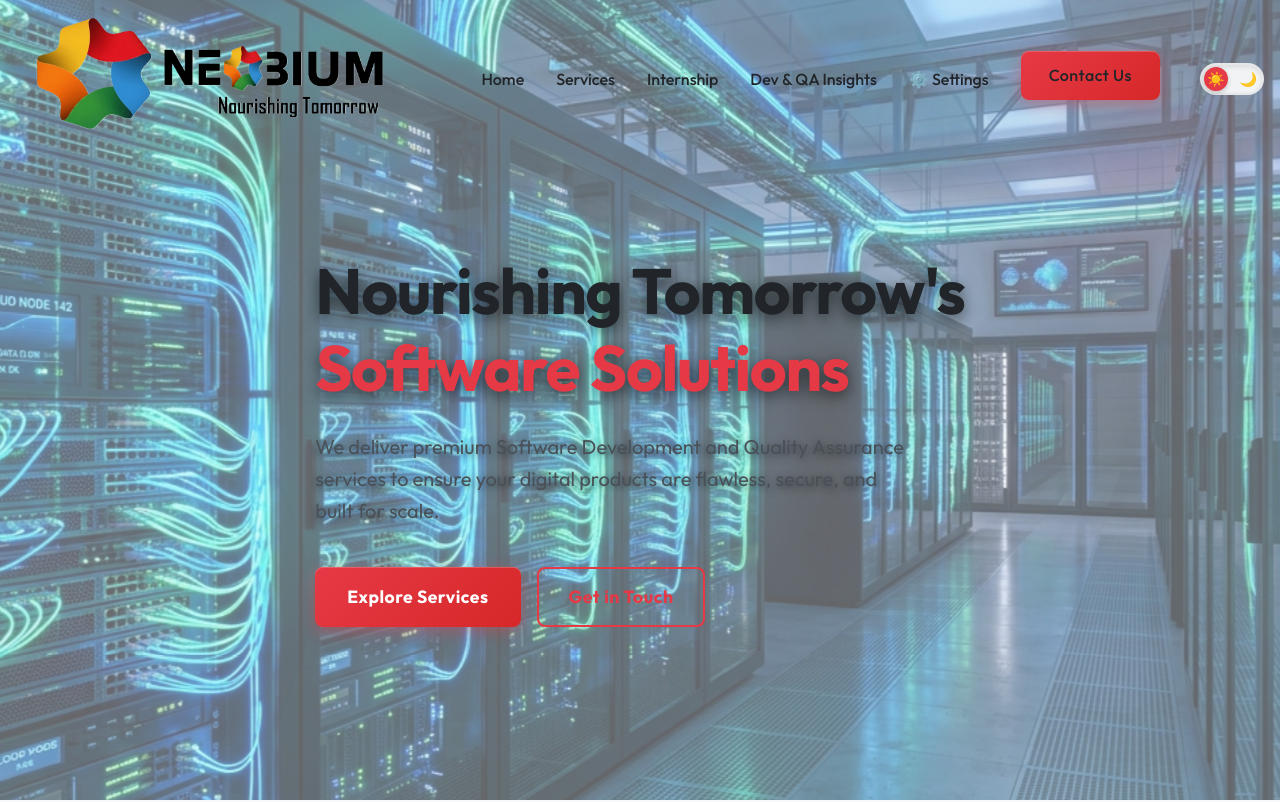
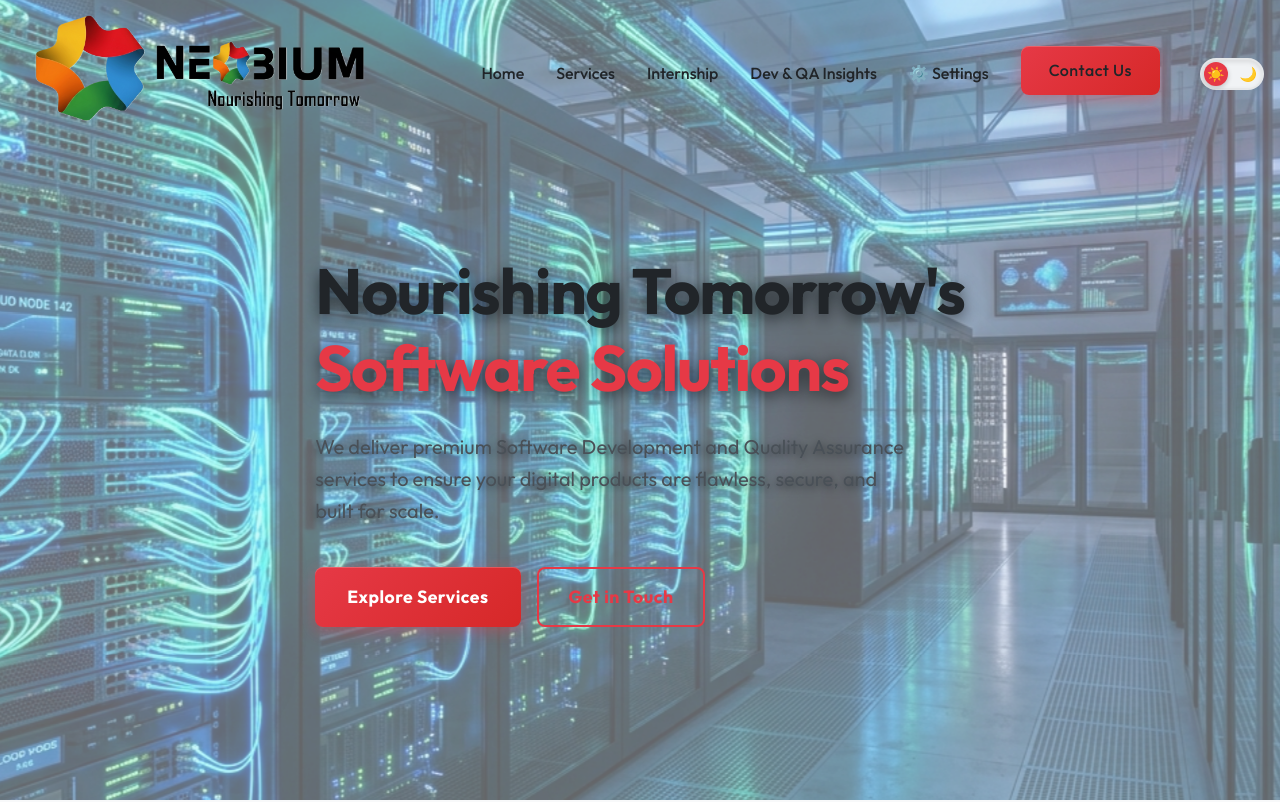
Before and after one commit to neobiumbusiness/neobiumtech.in, a website: page index.html in a window 1280 px wide. Shown: the top 802 px of the page. Drawn offline with Linux system fonts and the light colour scheme; no server answers.

Commit message:
style: reduce header padding and logo height for a more compact design

```diff
--- a/style.css
+++ b/style.css
@@ -186,7 +186,7 @@ h1, h2, h3, h4, h5, h6 {
     width: 100%;
     z-index: 1000;
     transition: var(--transition);
-    padding: 0.5rem 0;
+    padding: 0.4rem 0;
     background: transparent;
 }
 
@@ -194,7 +194,7 @@ h1, h2, h3, h4, h5, h6 {
     background: var(--header-bg);
     backdrop-filter: blur(20px);
     -webkit-backdrop-filter: blur(20px);
-    padding: 0.25rem 0;
+    padding: 0.2rem 0;
     border-bottom: 1px solid var(--border-color);
     box-shadow: 0 4px 15px rgba(0, 0, 0, 0.05);
 }
@@ -206,7 +206,7 @@ h1, h2, h3, h4, h5, h6 {
 }
 
 .logo img {
-    height: 135px;
+    height: 128px;
 }
 
 .nav-list {
```
